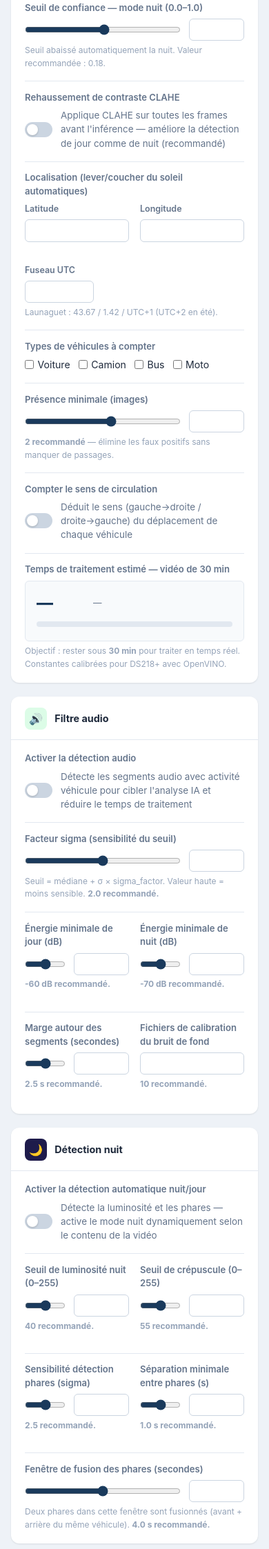
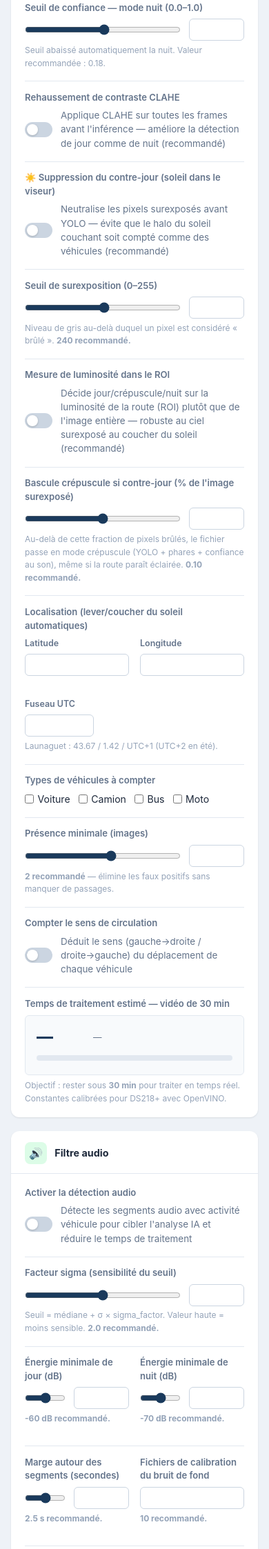
Before and after one commit to Mathiaspayet/comptage-vehicules, a Python web app: template src/templates/config.html in a window 390 px wide. Shown: the part 1920-4166 px from the top of the page at 69% size. Run offline with Jinja, Linux system fonts and the light colour scheme; the template is opened without the code that fills it, so the values that code supplies are empty.

Commit message:
detection: robustesse au contre-jour + confiance accrue au son
Problème : au coucher de soleil, le soleil entre directement dans le
viseur. L'image devient bimodale (ciel brûlé / route en ombre) ce qui
trompe la classification jour/nuit, fait rater des voitures silhouettées
et gonfle le comptage (le halo mobile fragmente les tracks ByteTrack).

Trois axes corrigés :

A. Métering de luminosité dans le ROI (la route) plutôt que plein cadre
   + détection de la fraction de pixels surexposés. Un fort contre-jour
   force le mode crépuscule (YOLO + phares) même si la route paraît
   éclairée.
   → night_detector.measure_scene_lighting() retourne (luminosité, glare)
   → config: night_detection.roi_metering, glare_twilight_fraction

C. Suppression du glare avant YOLO : les pixels brûlés (soleil + halo
   dilaté) sont remplacés par un gris neutre. YOLO n'y détecte rien et
   ByteTrack ne fragmente plus ses identifiants dessus.
   → detector._suppress_glare(), appliqué avant CLAHE
   → config: detector.glare_suppression, glare_threshold

Confiance au son. En faible visibilité (contre-jour / crépuscule / nuit),
un segment audio actif SANS aucune détection visuelle est presque
certainement un véhicule. On l'insiste : 1 véhicule synthétisé par
segment muet (au lieu de le traiter en faux positif). En plein jour
clair, prudence conservée (segment muet = possible faux positif audio).
   → main._synthesize_audio_crossings(), par segment, mappé sur le temps
   → config: audio_filter.trust_on_low_visibility

Réglages exposés dans l'UI Config (section IA + Audio), persistés par
config_editor, documentés dans config.example.yaml.

https://claude.ai/code/session_015vANpAogEnXDxyFEL3HAxZ

```diff
--- a/config.example.yaml
+++ b/config.example.yaml
@@ -64,6 +64,11 @@ detector:
     - truck
   # Compter le sens de circulation (true/false)
   count_direction: false
+  # Suppression du contre-jour : neutralise les pixels surexposés (soleil rasant
+  # directement dans le viseur) avant YOLO, pour éviter que le halo solaire soit
+  # compté comme des véhicules. glare_threshold = niveau de gris « brûlé » (0–255).
+  glare_suppression: true
+  glare_threshold: 240
   # Dossier où stocker le modèle IA (dans le volume persistant)
   model_dir: "/app/data/models"
 
--- a/src/config_editor.py
+++ b/src/config_editor.py
@@ -69,6 +69,8 @@ def create_config_blueprint(config: Config) -> Blueprint:
                     "confidence_threshold": float(data.get("confidence_threshold", 0.35)),
                     "night_confidence_threshold": float(data.get("night_confidence_threshold", 0.18)),
                     "night_enhance": bool(data.get("night_enhance", True)),
+                    "glare_suppression": bool(data.get("glare_suppression", True)),
+                    "glare_threshold": int(data.get("glare_threshold", 240)),
                     "roi_crop": bool(data.get("roi_crop", True)),
                     "vehicle_classes": data.get("vehicle_classes", ["car", "motorcycle", "bus", "truck"]),
                     "min_presence_frames": int(data.get("min_presence_frames", 2)),
@@ -81,6 +83,7 @@ def create_config_blueprint(config: Config) -> Blueprint:
                     "calibration_files": int(data.get("audio_calibration_files", 10)),
                     "sigma_factor": float(data.get("audio_sigma_factor", 2.0)),
                     "segment_padding": float(data.get("audio_segment_padding", 2.5)),
+                    "trust_on_low_visibility": bool(data.get("audio_trust_low_visibility", True)),
                     "min_energy_db": float(data.get("audio_min_energy_db", -60.0)),
                     "night_min_energy_db": float(data.get("audio_night_min_energy_db", -70.0)),
                     "night_start_hour": int(data.get("audio_night_start_hour", 22)),
@@ -92,6 +95,8 @@ def create_config_blueprint(config: Config) -> Blueprint:
                     "enabled": bool(data.get("night_detection_enabled", True)),
                     "brightness_threshold": int(data.get("night_brightness_threshold", 40)),
                     "twilight_threshold": int(data.get("night_twilight_threshold", 55)),
+                    "roi_metering": bool(data.get("night_roi_metering", True)),
+                    "glare_twilight_fraction": float(data.get("glare_twilight_fraction", 0.10)),
                     "sample_fps": float(data.get("night_sample_fps", 5)),
                     "flash_sigma": float(data.get("night_flash_sigma", 2.5)),
                     "min_flash_sep_sec": float(data.get("night_min_flash_sep_sec", 1.0)),
--- a/src/templates/config.html
+++ b/src/templates/config.html
@@ -268,6 +268,40 @@
       </div>
       <div class="s-divider"></div>
       <div class="field">
+        <div class="field-label">☀️ Suppression du contre-jour (soleil dans le viseur)</div>
+        <div class="toggle-row">
+          <label class="toggle"><input type="checkbox" id="glare_suppression"><span class="slider"></span></label>
+          <span class="toggle-label">Neutralise les pixels surexposés avant YOLO — évite que le halo du soleil couchant soit compté comme des véhicules (recommandé)</span>
+        </div>
+      </div>
+      <div class="s-divider"></div>
+      <div class="field">
+        <label for="glare_threshold">Seuil de surexposition (0–255)</label>
+        <div class="range-row">
+          <input type="range" id="glare_threshold_range" min="200" max="255" step="1" oninput="sync('glare_threshold', this.value)">
+          <input type="number" id="glare_threshold" min="200" max="255" oninput="sync('glare_threshold_range', this.value)">
+        </div>
+        <div class="hint">Niveau de gris au-delà duquel un pixel est considéré « brûlé ». <strong>240 recommandé.</strong></div>
+      </div>
+      <div class="s-divider"></div>
+      <div class="field">
+        <div class="field-label">Mesure de luminosité dans le ROI</div>
+        <div class="toggle-row">
+          <label class="toggle"><input type="checkbox" id="night_roi_metering"><span class="slider"></span></label>
+          <span class="toggle-label">Décide jour/crépuscule/nuit sur la luminosité de la route (ROI) plutôt que de l'image entière — robuste au ciel surexposé au coucher du soleil (recommandé)</span>
+        </div>
+      </div>
+      <div class="s-divider"></div>
+      <div class="field">
+        <label for="glare_twilight_fraction">Bascule crépuscule si contre-jour (% de l'image surexposé)</label>
+        <div class="range-row">
+          <input type="range" id="glare_twilight_fraction_range" min="0.02" max="0.40" step="0.01" oninput="sync('glare_twilight_fraction', this.value)">
+          <input type="number" id="glare_twilight_fraction" min="0.02" max="0.40" step="0.01" oninput="sync('glare_twilight_fraction_range', this.value)">
+        </div>
+        <div class="hint">Au-delà de cette fraction de pixels brûlés, le fichier passe en mode crépuscule (YOLO + phares + confiance au son), même si la route paraît éclairée. <strong>0.10 recommandé.</strong></div>
+      </div>
+      <div class="s-divider"></div>
+      <div class="field">
         <div class="field-label">Localisation (lever/coucher du soleil automatiques)</div>
         <div class="fields-row" style="margin-top:.4rem">
           <div class="field">
@@ -387,6 +421,14 @@
           <label for="audio_calibration_files">Fichiers de calibration du bruit de fond</label>
           <input type="number" id="audio_calibration_files" min="1" max="50">
           <div class="hint"><strong>10 recommandé.</strong></div>
+        </div>
+      </div>
+      <div class="s-divider"></div>
+      <div class="field">
+        <div class="field-label">🔊 Confiance au son en faible visibilité</div>
+        <div class="toggle-row">
+          <label class="toggle"><input type="checkbox" id="audio_trust_low_visibility"><span class="slider"></span></label>
+          <span class="toggle-label">En contre-jour / crépuscule / nuit, un segment audio actif sans aucune détection visuelle est compté comme 1 véhicule. Le bruit du moteur est une donnée fiable que l'image trompeuse ne doit pas écraser (recommandé).</span>
         </div>
       </div>
     </div>
@@ -581,6 +623,13 @@ async function loadConfig() {
   setVal('night_confidence_threshold',      data.detector?.night_confidence_threshold);
   setVal('night_confidence_threshold_range',data.detector?.night_confidence_threshold);
   document.getElementById('night_enhance').checked = !!data.detector?.night_enhance;
+  document.getElementById('glare_suppression').checked = data.detector?.glare_suppression !== false;
+  setVal('glare_threshold',       data.detector?.glare_threshold);
+  setVal('glare_threshold_range', data.detector?.glare_threshold);
+  document.getElementById('night_roi_metering').checked = data.night_detection?.roi_metering !== false;
+  setVal('glare_twilight_fraction',       data.night_detection?.glare_twilight_fraction);
+  setVal('glare_twilight_fraction_range', data.night_detection?.glare_twilight_fraction);
+  document.getElementById('audio_trust_low_visibility').checked = data.audio_filter?.trust_on_low_visibility !== false;
   setVal('latitude',        data.location?.latitude);
   setVal('longitude',       data.location?.longitude);
   setVal('timezone_offset', data.location?.timezone_offset);
@@ -646,6 +695,11 @@ async function saveConfig() {
     roi_crop:                      document.getElementById('roi_crop').checked,
     night_confidence_threshold:    document.getElementById('night_confidence_threshold').value,
     night_enhance:                 document.getElementById('night_enhance').checked,
+    glare_suppression:             document.getElementById('glare_suppression').checked,
+    glare_threshold:               parseInt(document.getElementById('glare_threshold').value),
+    night_roi_metering:            document.getElementById('night_roi_metering').checked,
+    glare_twilight_fraction:       parseFloat(document.getElementById('glare_twilight_fraction').value),
+    audio_trust_low_visibility:    document.getElementById('audio_trust_low_visibility').checked,
     latitude:                      parseFloat(document.getElementById('latitude').value),
     longitude:                     parseFloat(document.getElementById('longitude').value),
     timezone_offset:               parseInt(document.getElementById('timezone_offset').value),
```
Also changed, not shown: src/config.py (+26 -0 lines), src/detector.py (+22 -0 lines), src/main.py (+86 -8 lines), src/night_detector.py (+61 -9 lines).
